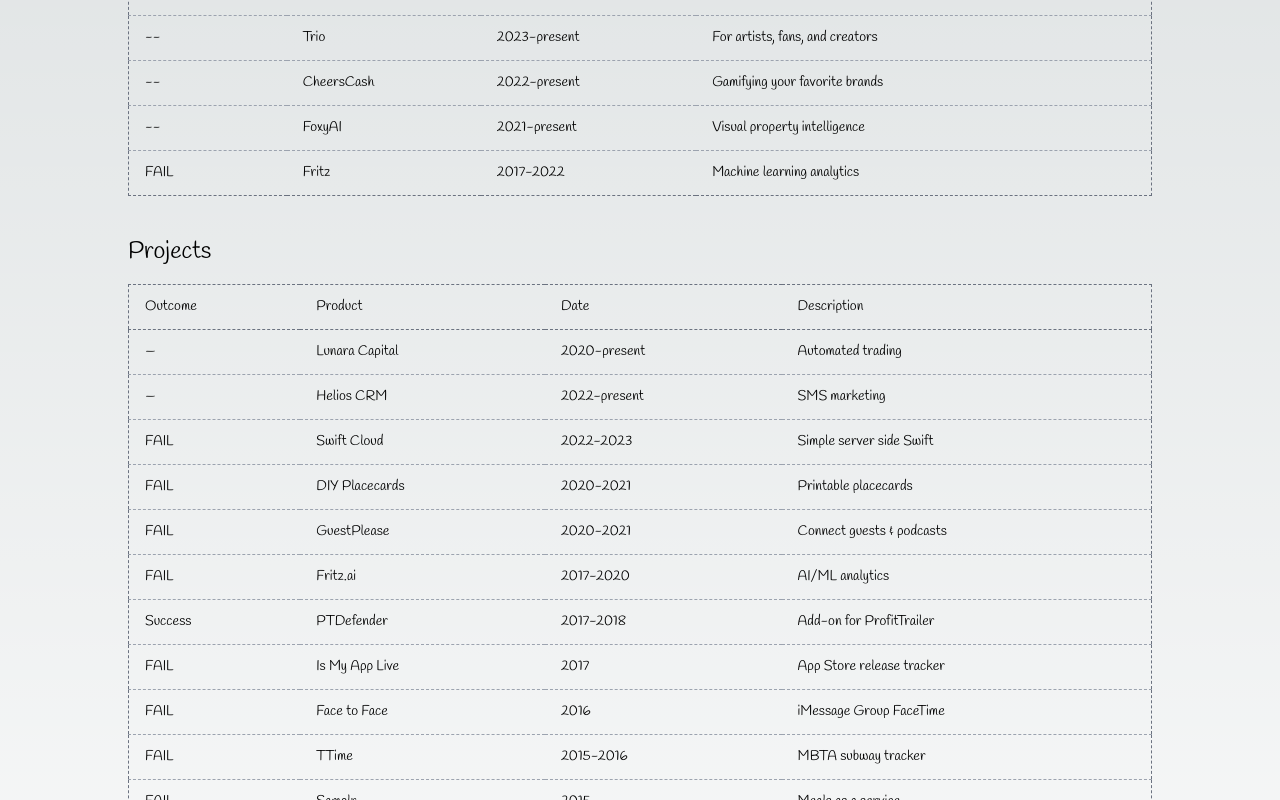
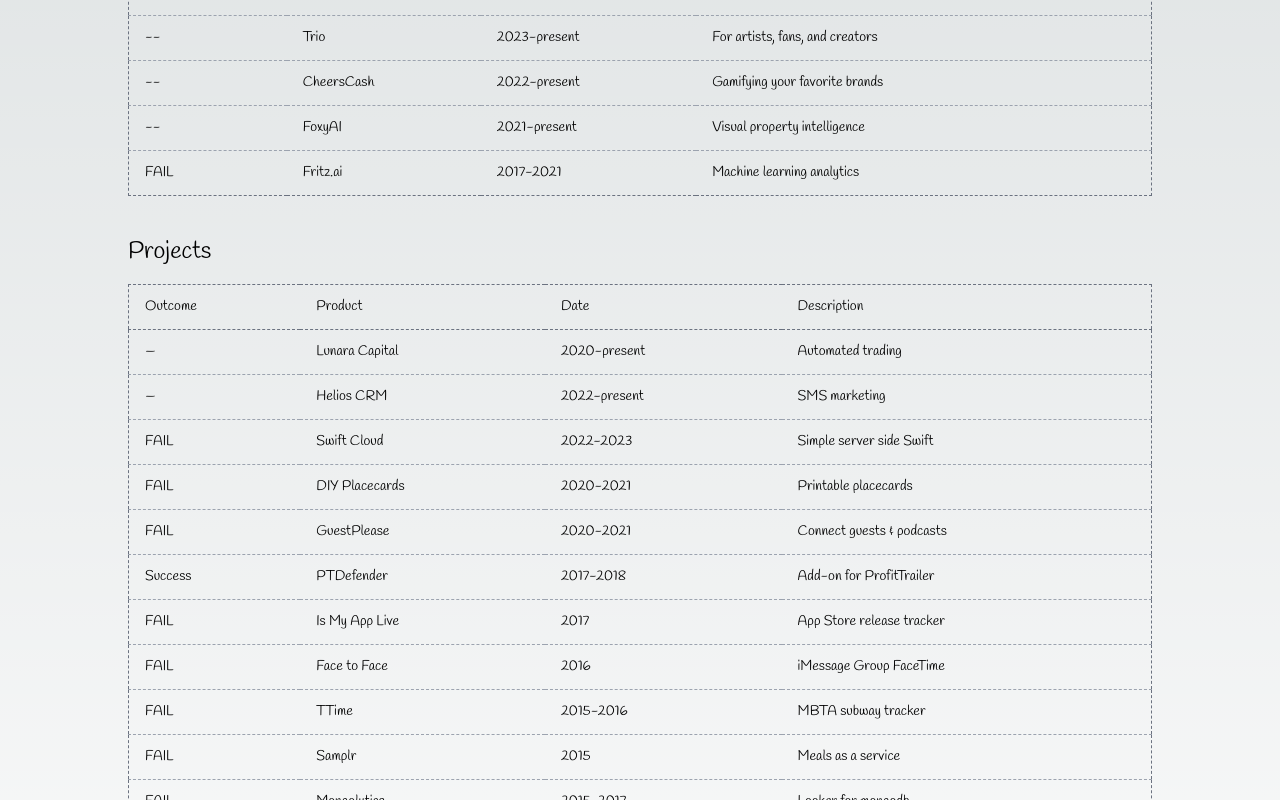
Before and after one commit to AndrewBarba/website, a Next.js app: page / in a window 1280 px wide. Shown: the part 604-1404 px from the top of the page. Built offline with nearby package versions, Linux system fonts and the light colour scheme.

Commit message:
Fix fritz

```diff
--- a/app/page.tsx
+++ b/app/page.tsx
@@ -24,8 +24,8 @@
 const advisor: Product[] = [
   {
     profit: "FAIL",
-    product: "Fritz",
-    date: "2017-2022",
+    product: "Fritz.ai",
+    date: "2017-2021",
     description: "Machine learning analytics"
   },
   {
@@ -111,12 +111,6 @@
   },
   {
     profit: "FAIL",
-    product: "Fritz.ai",
-    date: "2017-2020",
-    description: "AI/ML analytics"
-  },
-  {
-    profit: "FAIL",
     product: "GuestPlease",
     date: "2020-2021",
     description: "Connect guests & podcasts"
```
